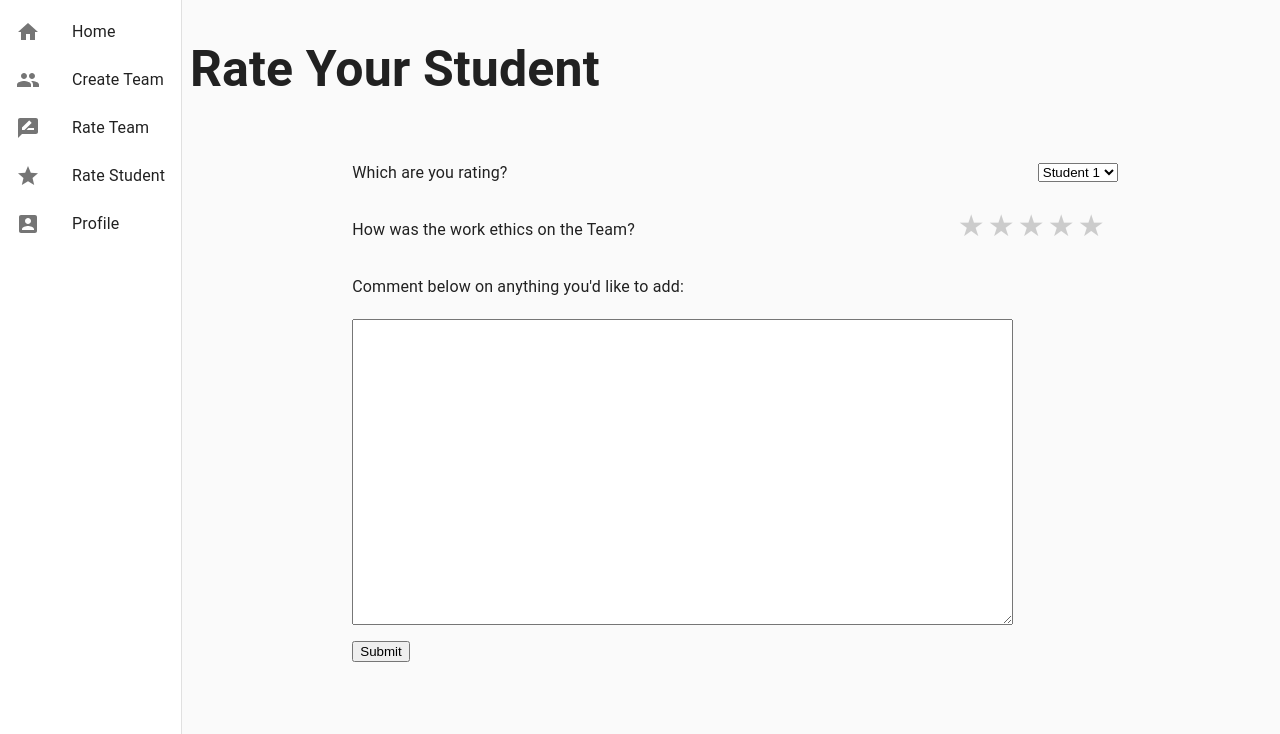
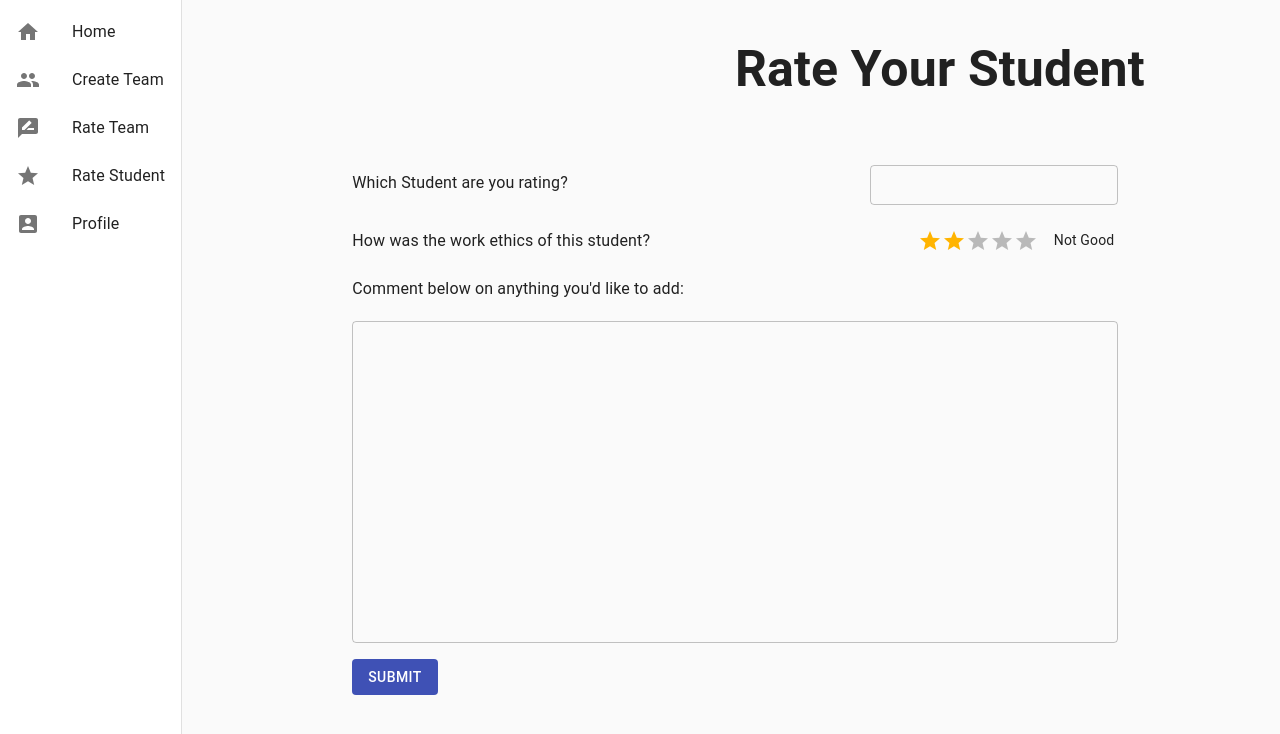
Before and after one commit to amyhua98/csc394-peer-review, a React (Create React App) app: page /Rate-Student in a window 1280 px wide. Shown: the top 734 px of the page. Built offline with nearby package versions, Linux system fonts and the light colour scheme.

Commit message:
Updating to Material UI components

```diff
--- a/package.json
+++ b/package.json
@@ -5,6 +5,7 @@
   "dependencies": {
     "@material-ui/core": "^4.11.0",
     "@material-ui/icons": "^4.9.1",
+    "@material-ui/lab": "^4.0.0-alpha.56",
     "@testing-library/jest-dom": "^4.2.4",
     "@testing-library/react": "^9.5.0",
     "@testing-library/user-event": "^7.2.1",
--- a/src/RateStudent.jsx
+++ b/src/RateStudent.jsx
@@ -1,50 +1,110 @@
-import React from "react";
+import React, { useState } from "react";
 import './Rating.css';
 import List from '@material-ui/core/List';
 import ListItem from '@material-ui/core/ListItem';
 import ListItemText from '@material-ui/core/ListItemText';
 import Divider from '@material-ui/core/Divider';
+import TextField from '@material-ui/core/TextField';
+import Button from '@material-ui/core/Button';
+import Box from '@material-ui/core/Box';
+import Rating from '@material-ui/lab/Rating';
+import { makeStyles } from '@material-ui/core/styles';
 
-const rateStudent = () => {
+
+const students = [
+  {
+    value: 'Student 1',
+    label: 'Student 1',
+  },
+  {
+    value: 'Student 2',
+    label: 'Student 2',
+  },
+  {
+    value: 'Student 3',
+    label: 'Student 3',
+  },
+  {
+    value: 'Student 4',
+    label: 'Student 4',
+  },
+];
+
+const labels = {
+  0.5: 'Unacceptable',
+  1: 'Bad',
+  1.5: 'Poor',
+  2: 'Not Good',
+  2.5: 'Ok',
+  3: 'Decent!',
+  3.5: 'Good!',
+  4: 'Great!',
+  4.5: 'Excellent!',
+  5: 'Amazing!',
+};
+
+const useStyles = makeStyles({
+  root: {
+    width: 200,
+    display: 'flex',
+    alignItems: 'center',
+  },
+});
+
+export default function App() {
+  const [student, setStudent] = useState("");
+  const handleChange = e =>{
+    setStudent(e.target.Student)
+  }
+  const [value, setValue] = React.useState(2);
+  const [hover, setHover] = React.useState(-1);
+  const classes = useStyles();
   return <div>
   <h1 class="title">Rate Your Student</h1>
-  <List class="teamForm" component="form" aria-label="questions">
+  <List class="studentForm" component="form" aria-label="questions">
     <ListItem >
-      <ListItemText primary="Which are you rating?" />
-      <select name="students" id="students">
-        <option value="student1">Student 1</option>
-        <option value="student2">Student 2</option>
-        <option value="student3">Student 3</option>
-        <option value="student4">Student 4</option>
-      </select>
+      <ListItemText primary="Which Student are you rating?" />
+      {/* <select name="Students" id="Students">
+        <option value="Student1">Student 1</option>
+        <option value="Student2">Student 2</option>
+        <option value="Student3">Student 3</option>
+        <option value="Student4">Student 4</option>
+      </select> */}
+      <TextField value={student} variant="outlined" onChange= {handleChange} margin="dense">
+      </TextField>
     </ListItem>
     <Divider />
     <ListItem >
-      <ListItemText primary="How was the work ethics on the Team?" />
-      <div class="stars">
-        <input type="radio" id="star5" name="stars" value="5" />
-        <label for="star5" title="text">5 stars</label>
-        <input type="radio" id="star4" name="stars" value="4" />
-        <label for="star4" title="text">4 stars</label>
-        <input type="radio" id="star3" name="stars" value="3" />
-        <label for="star3" title="text">3 stars</label>
-        <input type="radio" id="star2" name="stars" value="2" />
-        <label for="star2" title="text">2 stars</label>
-        <input type="radio" id="star1" name="stars" value="1" />
-        <label for="star1" title="text">1 star</label>
-      </div>
+      <ListItemText primary="How was the work ethics of this student?" />
+      <div className={classes.root}>
+      <Rating
+        name="hover-feedback"
+        value={value}
+        precision={0.5}
+        onChange={(event, newValue) => {
+          setValue(newValue);
+        }}
+        onChangeActive={(event, newHover) => {
+          setHover(newHover);
+        }}
+      />
+      {value !== null && <Box ml={2}>{labels[hover !== -1 ? hover : value]}</Box>}
+    </div>
     </ListItem>
     <ListItem>
       <ListItemText primary="Comment below on anything you'd like to add:" />
     </ListItem>
     <ListItem >
-      <textarea class="commentBox" rows="20" cols="80"></textarea>
+      <TextField variant="outlined" multiline rows={15} fullWidth={true} >
+      </TextField>
     </ListItem>
     <ListItem>
-    <input class="submit" type="submit" value="Submit"/>
+      <Button variant="contained" color="primary" disableElevation>
+        SUBMIT
+      </Button>
     </ListItem>
   </List>
   </div>
+
+  ;
 };
-
-export default rateStudent;
--- a/src/RateTeam.jsx
+++ b/src/RateTeam.jsx
@@ -1,12 +1,15 @@
-import React from "react";
+import React, { useState } from "react";
 import './Rating.css';
 import List from '@material-ui/core/List';
 import ListItem from '@material-ui/core/ListItem';
 import ListItemText from '@material-ui/core/ListItemText';
 import Divider from '@material-ui/core/Divider';
+import TextField from '@material-ui/core/TextField';
+import Button from '@material-ui/core/Button';
+import Box from '@material-ui/core/Box';
+import Rating from '@material-ui/lab/Rating';
 import { makeStyles } from '@material-ui/core/styles';
-import TextField from '@material-ui/core/TextField';
-import MenuItem from '@material-ui/core/MenuItem';
+
 
 const teams = [
   {
@@ -27,49 +30,81 @@ const teams = [
   },
 ];
 
+const labels = {
+  0.5: 'Unacceptable',
+  1: 'Bad',
+  1.5: 'Poor',
+  2: 'Not Good',
+  2.5: 'Ok',
+  3: 'Decent!',
+  3.5: 'Good!',
+  4: 'Great!',
+  4.5: 'Excellent!',
+  5: 'Amazing!',
+};
 
-const rateTeam = () => {
+const useStyles = makeStyles({
+  root: {
+    width: 200,
+    display: 'flex',
+    alignItems: 'center',
+  },
+});
+
+export default function App() {
+  const [team, setTeam] = useState("");
+  const handleChange = e =>{
+    setTeam(e.target.team)
+  }
+  const [value, setValue] = React.useState(2);
+  const [hover, setHover] = React.useState(-1);
+  const classes = useStyles();
   return <div>
   <h1 class="title">Rate Your Team</h1>
   <List class="teamForm" component="form" aria-label="questions">
     <ListItem >
       <ListItemText primary="Which Team are you rating?" />
-      <select name="teams" id="teams">
-        <option value="team1">Team 1</option>
-        <option value="team2">Team 2</option>
-        <option value="team3">Team 3</option>
-        <option value="team4">Team 4</option>
-      </select>
+      {/* <select name="Teams" id="Teams">
+        <option value="Team1">Team 1</option>
+        <option value="Team2">Team 2</option>
+        <option value="Team3">Team 3</option>
+        <option value="Team4">Team 4</option>
+      </select> */}
+      <TextField value={team} variant="outlined" onChange= {handleChange} margin="dense">
+      </TextField>
     </ListItem>
     <Divider />
     <ListItem >
-      <ListItemText primary="How was the work ethics on the Team?" />
-      <div class="stars">
-        <input type="radio" id="star5" name="stars" value="5" />
-        <label for="star5" title="text">5 stars</label>
-        <input type="radio" id="star4" name="stars" value="4" />
-        <label for="star4" title="text">4 stars</label>
-        <input type="radio" id="star3" name="stars" value="3" />
-        <label for="star3" title="text">3 stars</label>
-        <input type="radio" id="star2" name="stars" value="2" />
-        <label for="star2" title="text">2 stars</label>
-        <input type="radio" id="star1" name="stars" value="1" />
-        <label for="star1" title="text">1 star</label>
-      </div>
+      <ListItemText primary="How was the work ethics of this Team?" />
+      <div className={classes.root}>
+      <Rating
+        name="hover-feedback"
+        value={value}
+        precision={0.5}
+        onChange={(event, newValue) => {
+          setValue(newValue);
+        }}
+        onChangeActive={(event, newHover) => {
+          setHover(newHover);
+        }}
+      />
+      {value !== null && <Box ml={2}>{labels[hover !== -1 ? hover : value]}</Box>}
+    </div>
     </ListItem>
     <ListItem>
       <ListItemText primary="Comment below on anything you'd like to add:" />
     </ListItem>
     <ListItem >
-      <textarea class="commentBox" rows="20" cols="80"></textarea>
+      <TextField variant="outlined" multiline rows={15} fullWidth={true} >
+      </TextField>
     </ListItem>
     <ListItem>
-    <input class="submit" type="submit" value="Submit"/>
+      <Button variant="contained" color="primary" disableElevation>
+        SUBMIT
+      </Button>
     </ListItem>
   </List>
   </div>
 
   ;
 };
-
-export default rateTeam;
--- a/src/Rating.css
+++ b/src/Rating.css
@@ -1,20 +1,15 @@
 .title{
     font-size: 50px;
+    padding-left: 50%;
   }
 
-.teamForm{
+.teamForm, .studentForm{
     margin: auto;
     width: 75%;
-    border: blue;
     padding: 10px;
     display: flex;
     flex-wrap: wrap;
     align-content: center;
-}
-
-.commentBox{
-    max-width: 100%;
-    resize: vertical;
 }
 
 .stars {
@@ -52,3 +47,7 @@
 .stars > label:hover ~ input:checked ~ label {
     color: #c59b08;
 }
+.commentBox{
+    max-width: 100%;
+    resize: vertical;
+}
```
Also changed, not shown: 1 other file (tests, documents, lock files or other folders).
